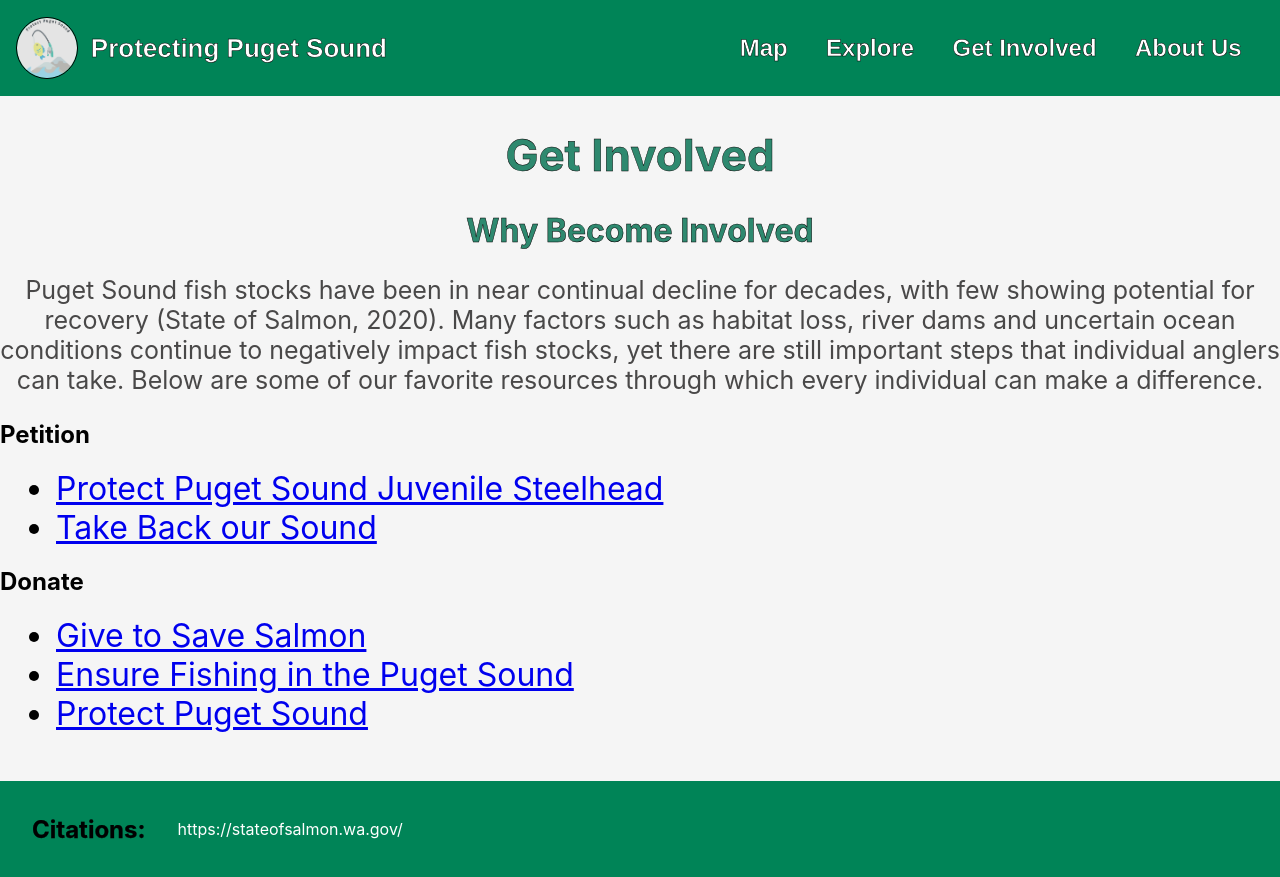
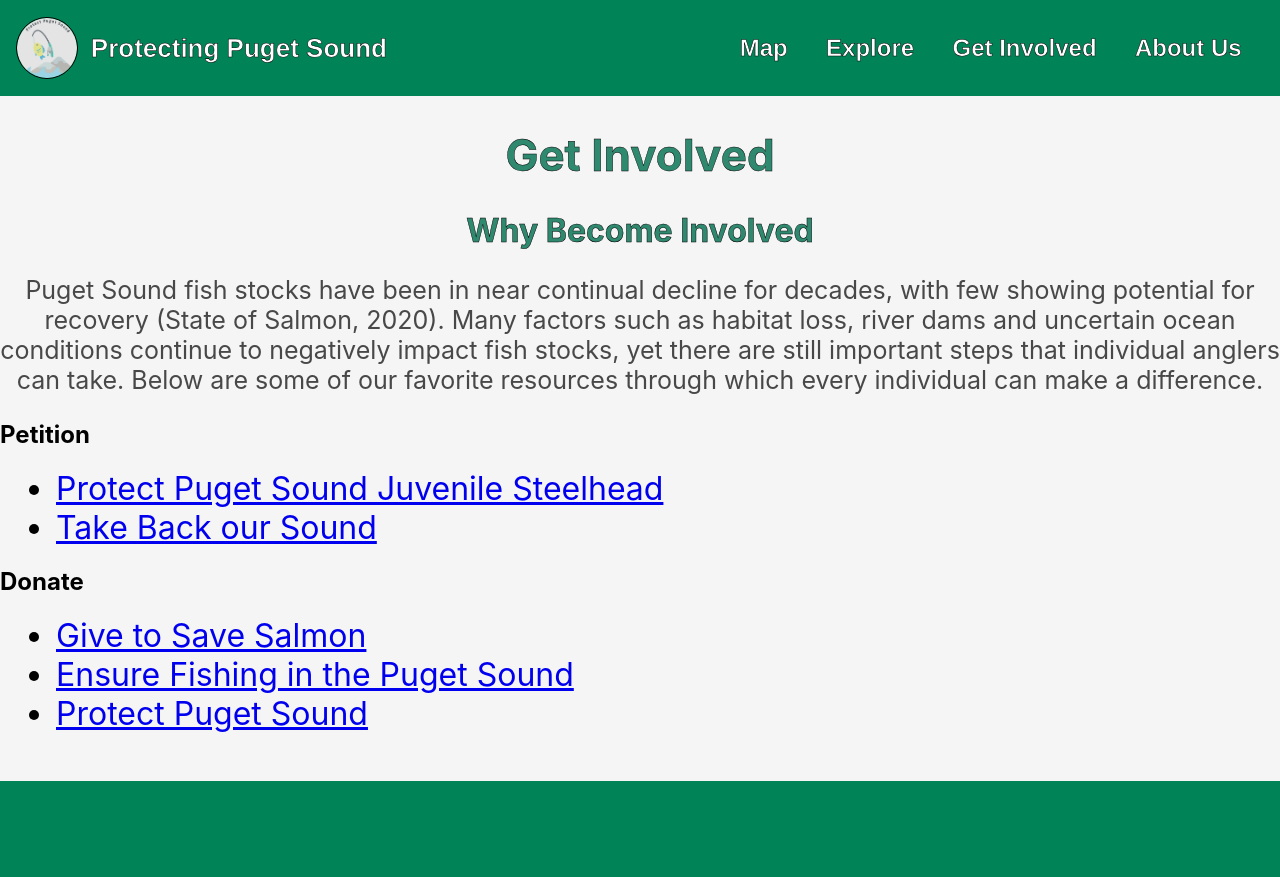
Before and after one commit to stroz08/Protecting-Pudget-Sound, a React (Create React App) app in the folder protecting-puget-sound/: page /getinvolved in a window 1280 px wide. Built offline with nearby package versions, Linux system fonts and the light colour scheme.

Commit message:
Resolved issue 93.  Removed unwanted citation in footer

```diff
--- a/protecting-puget-sound/src/getinvolved.js
+++ b/protecting-puget-sound/src/getinvolved.js
@@ -23,12 +23,7 @@ function Get_Involved(props) {
                 <li><a href= "https://www.earthcorps.org/field-initiatives/protect-puget-sound/">Protect Puget Sound</a></li>
             </ul>
       <footer>
-        <h2 class = 'area'>
-          Citations:
-        </h2>
-        <p>
-            https://stateofsalmon.wa.gov/
-        </p>
+
       </footer>
       </div>
       )
```
